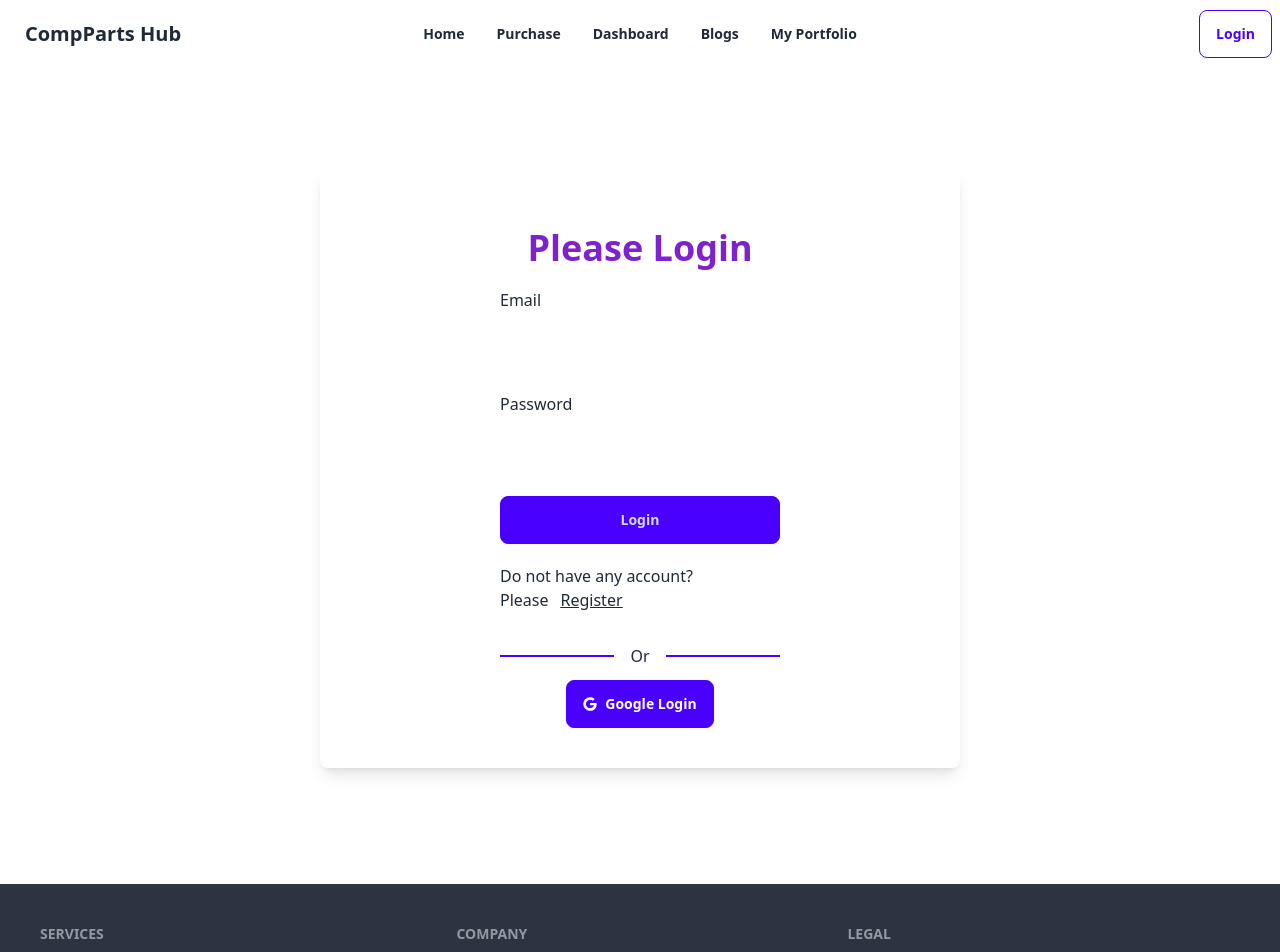
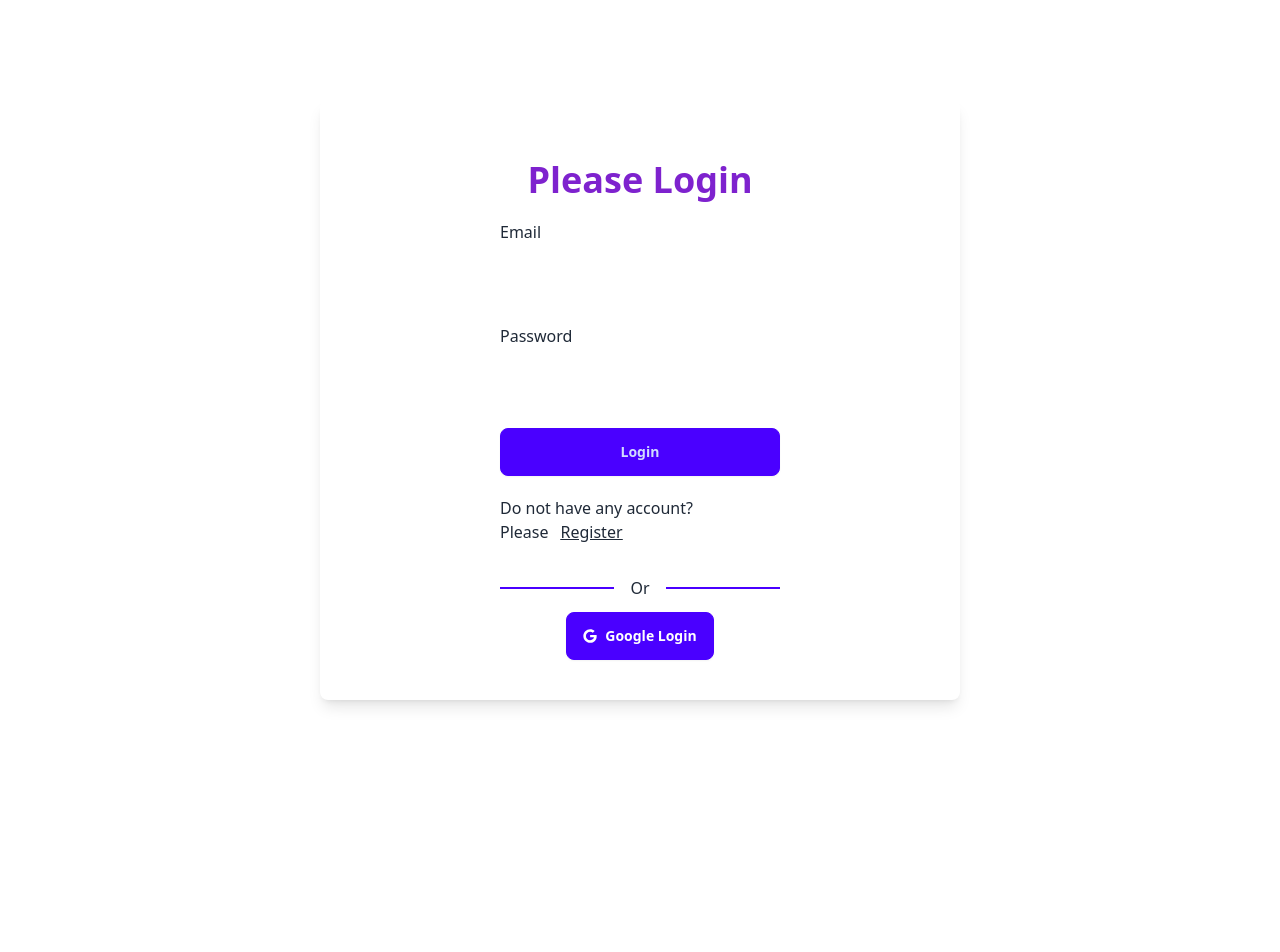
Before and after one commit to Nadim-Nion/parts-manufacturer-client, a React (Vite) app: page /login in a window 1280 px wide. Shown: the top 952 px of the page. After the commit the page ends 800 px from the top, so only its background shows below. Built offline with nearby package versions, Linux system fonts and the light colour scheme; no server answers.

Commit message:
header and footer removed for login and register page

```diff
--- a/src/layouts/MainLayout.jsx
+++ b/src/layouts/MainLayout.jsx
@@ -1,14 +1,19 @@
 import React from 'react';
-import { Outlet } from 'react-router-dom';
+import { Outlet, useLocation } from 'react-router-dom';
 import Header from '../pages/SharedComponent/Header/Header';
 import Footer from '../pages/SharedComponent/Footer/Footer';
 
 const MainLayout = () => {
+    const location = useLocation();
+    // console.log(location);
+
+    const noHeaderFooter = location.pathname.includes('/login') || location.pathname.includes('/register');
+
     return (
         <div>
-            <Header></Header>
+            {noHeaderFooter || <Header></Header>}
             <Outlet></Outlet>
-            <Footer></Footer>
+            {noHeaderFooter || <Footer></Footer>}
         </div>
     );
 };
```
